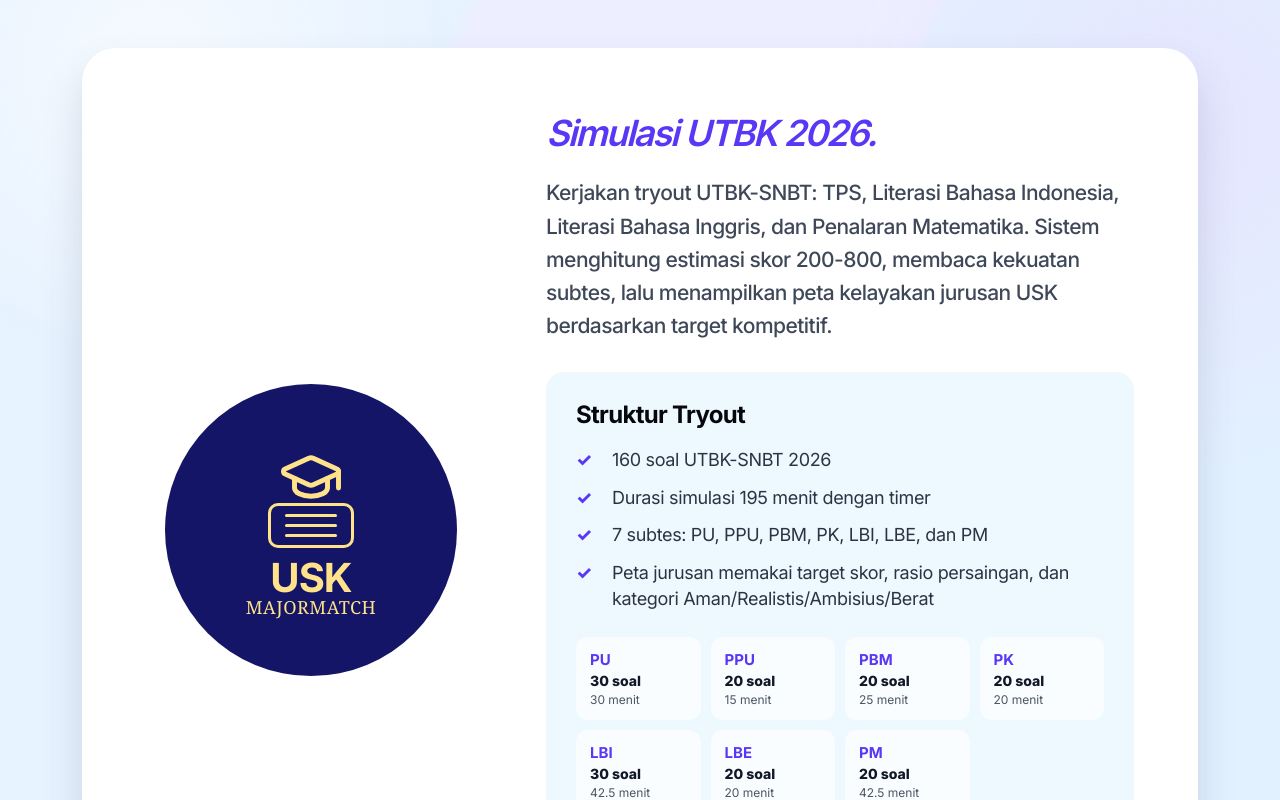
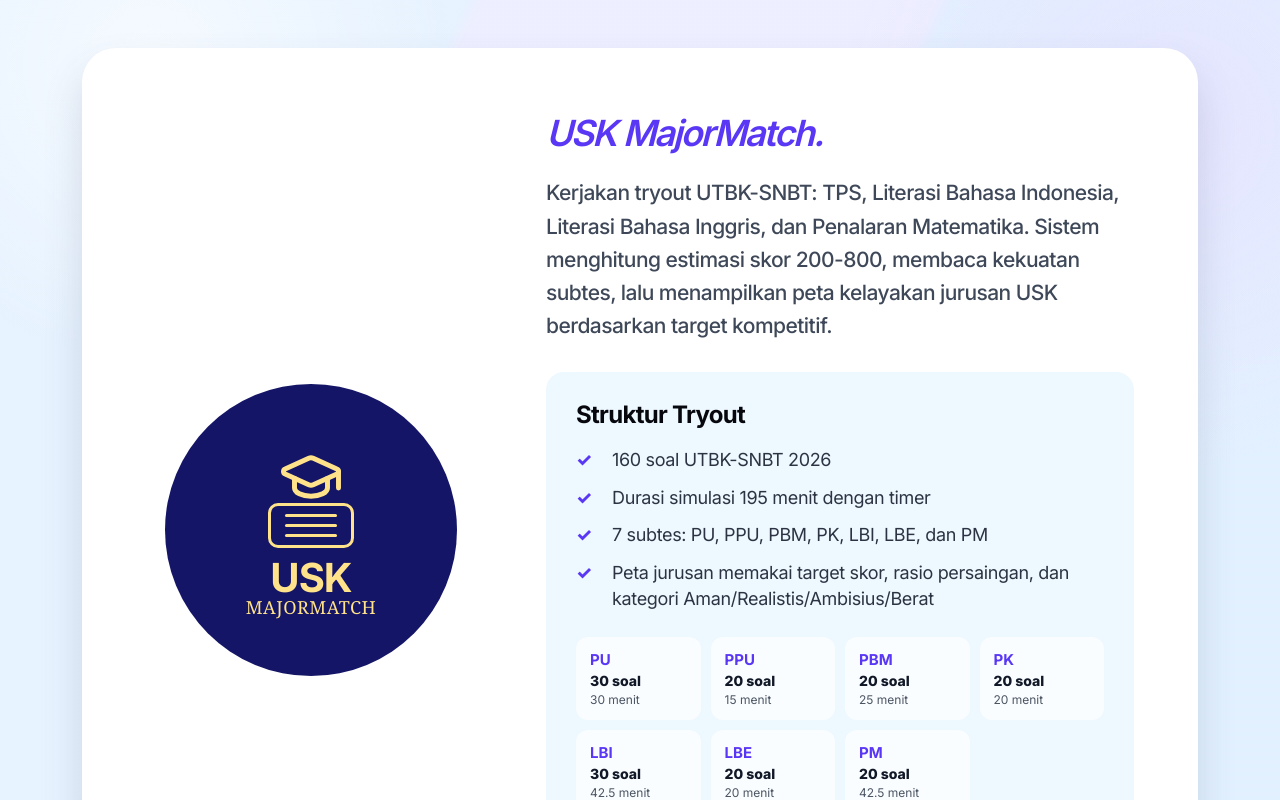
Before and after one commit to muhmmdnaufll/Dutaproject, a React (Vite) app: page / in a window 1280 px wide. Shown: the top 800 px of the page. Built offline with nearby package versions, Linux system fonts and the light colour scheme.

Commit message:
Update App.jsx

```diff
--- a/src/App.jsx
+++ b/src/App.jsx
@@ -48,7 +48,7 @@ export default function App() {
   const startTryout = () => { setStartedAt(Date.now()); setCurrent(0); go('quiz'); };
   const restart = () => { setAnswers(Array(TOTAL).fill(null)); setCurrent(0); setStartedAt(Date.now()); go('quiz'); };
 
-  if (view === 'home') return <main className="page"><section className="card landing-card"><Logo /><h1 className="tagline">Simulasi UTBK 2026.</h1><p className="lead">Kerjakan tryout UTBK-SNBT: TPS, Literasi Bahasa Indonesia, Literasi Bahasa Inggris, dan Penalaran Matematika. Sistem menghitung estimasi skor 200-800, membaca kekuatan subtes, lalu menampilkan peta kelayakan jurusan USK berdasarkan target kompetitif.</p><div className="info-panel"><h2>Struktur Tryout</h2><ul><li><span>✓</span><p>{TOTAL} soal UTBK-SNBT 2026</p></li><li><span>✓</span><p>Durasi simulasi {TOTAL_MINUTES} menit dengan timer</p></li><li><span>✓</span><p>7 subtes: PU, PPU, PBM, PK, LBI, LBE, dan PM</p></li><li><span>✓</span><p>Peta jurusan memakai target skor, rasio persaingan, dan kategori Aman/Realistis/Ambisius/Berat</p></li></ul><SectionGrid /></div><button className="primary-btn home-btn" onClick={startTryout}>Mulai Tryout <ArrowRight size={38} /></button></section></main>;
+  if (view === 'home') return <main className="page"><section className="card landing-card"><Logo /><h1 className="tagline">USK MajorMatch.</h1><p className="lead">Kerjakan tryout UTBK-SNBT: TPS, Literasi Bahasa Indonesia, Literasi Bahasa Inggris, dan Penalaran Matematika. Sistem menghitung estimasi skor 200-800, membaca kekuatan subtes, lalu menampilkan peta kelayakan jurusan USK berdasarkan target kompetitif.</p><div className="info-panel"><h2>Struktur Tryout</h2><ul><li><span>✓</span><p>{TOTAL} soal UTBK-SNBT 2026</p></li><li><span>✓</span><p>Durasi simulasi {TOTAL_MINUTES} menit dengan timer</p></li><li><span>✓</span><p>7 subtes: PU, PPU, PBM, PK, LBI, LBE, dan PM</p></li><li><span>✓</span><p>Peta jurusan memakai target skor, rasio persaingan, dan kategori Aman/Realistis/Ambisius/Berat</p></li></ul><SectionGrid /></div><button className="primary-btn home-btn" onClick={startTryout}>Mulai Tryout <ArrowRight size={38} /></button></section></main>;
 
   if (view === 'quiz') {
     const q = questions[current];
```
